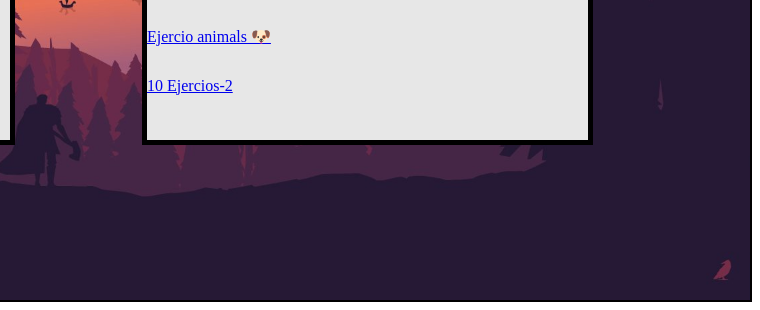
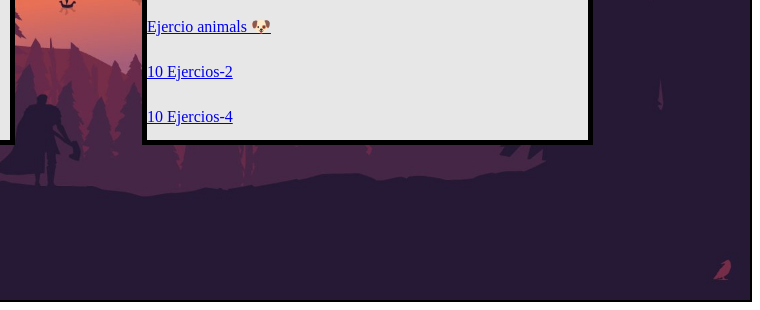
Before and after one commit to higuitajuan06-web/portafolio-higuita, a plain HTML site: page index.html in a window 1280 px wide. Shown: the part 1318-1628 px from the top of the page, 520-1280 px from the left. Drawn offline with Linux system fonts and the light colour scheme.

Commit message:
Update index.html

```diff
--- a/index.html
+++ b/index.html
@@ -68,7 +68,7 @@
                 <a href="https://github.com/higuitajuan06-web/M1_python_actividad_1">10 Ejercios-1</a>
                 <a href="https://github.com/higuitajuan06-web/M2_Actividt_python.2"> Ejercio animals 🐶</a>
                 <a href="https://github.com/higuitajuan06-web/M2_Actividt_python.3">10 Ejercios-2</a>
-                <a href=""></a>
+                <a href="https://github.com/higuitajuan06-web/M2_Actividt_python.4">10 Ejercios-4</a>
             </div>
         <div>
 
```
